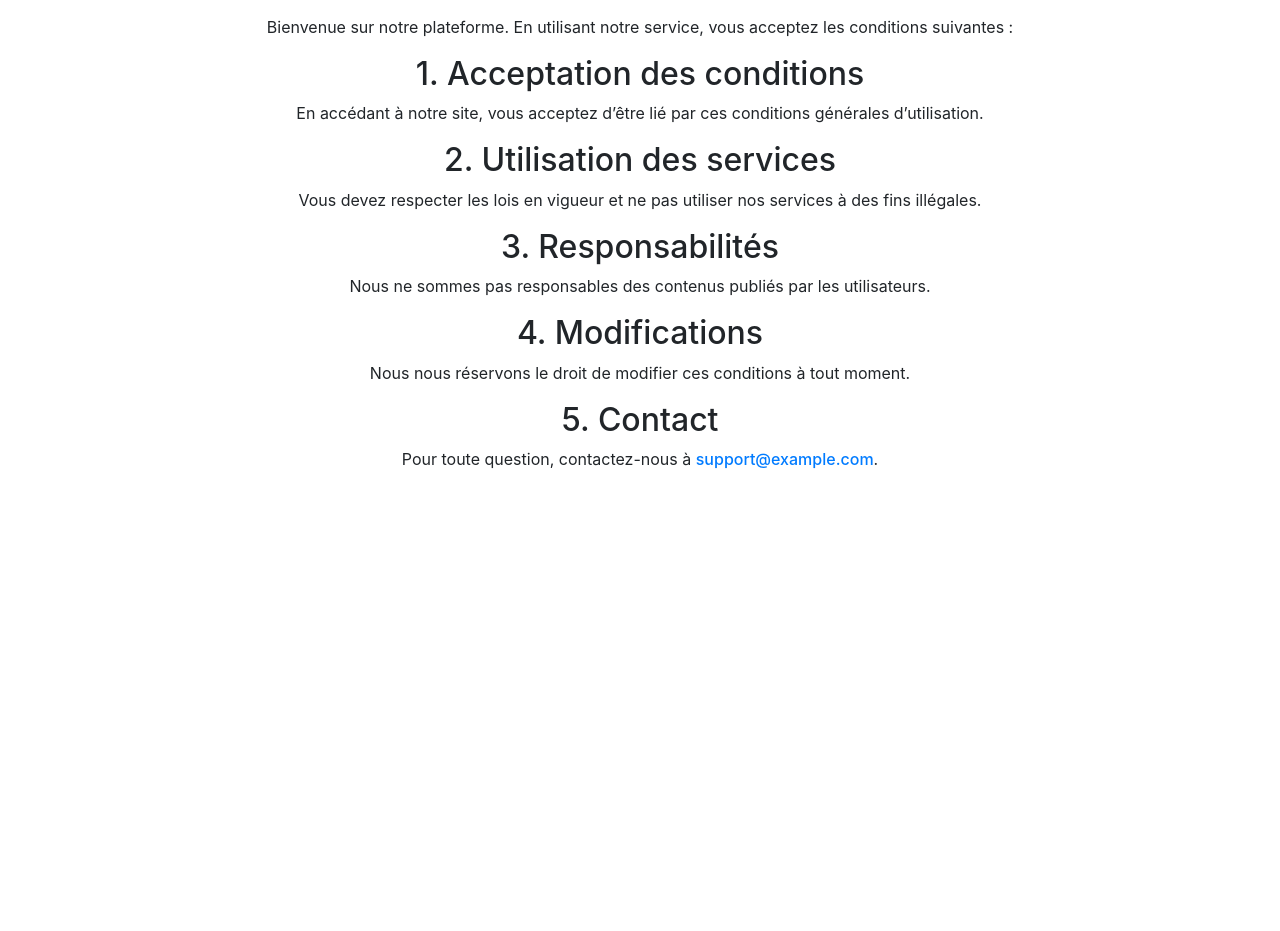
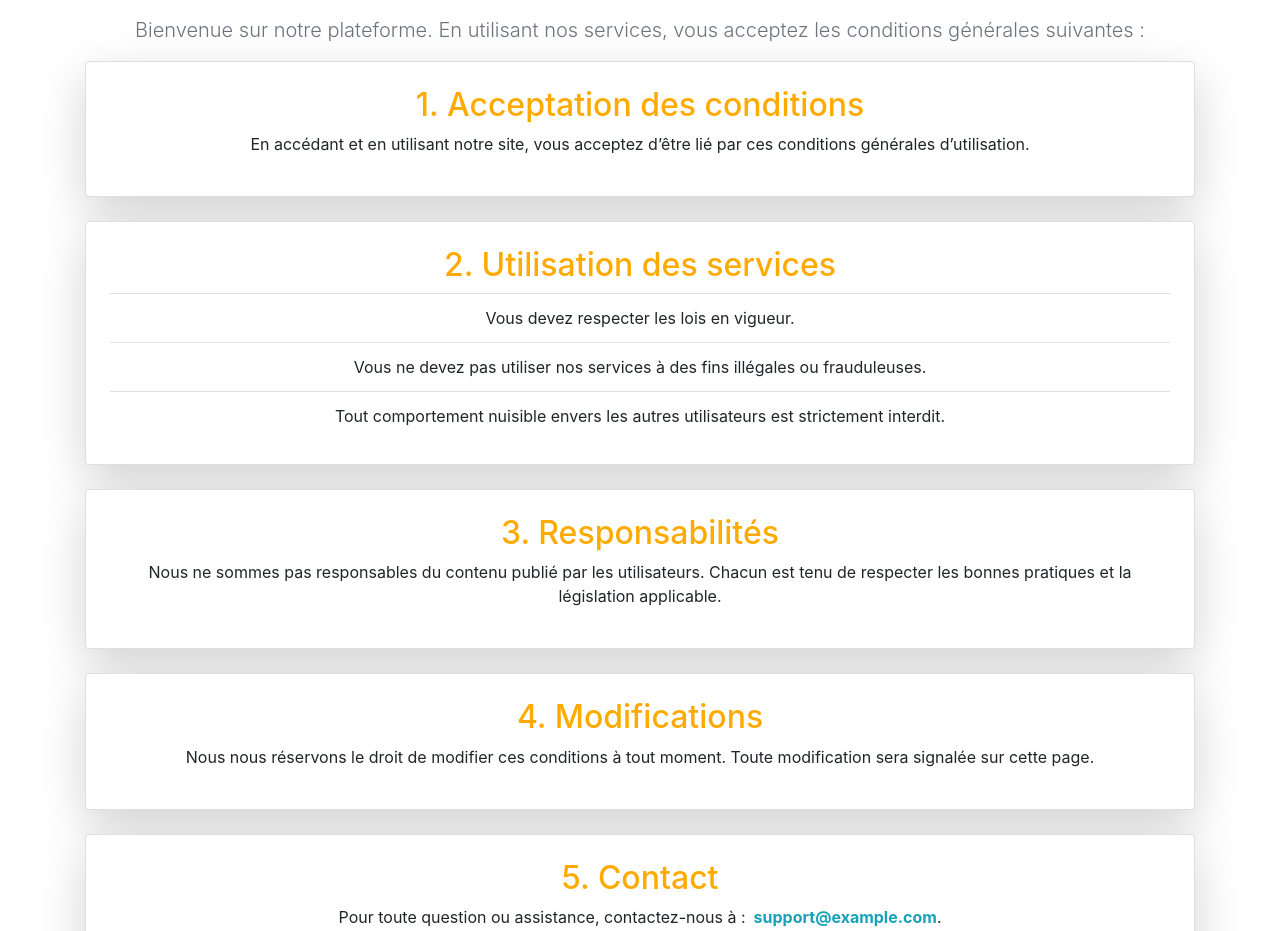
Before and after one commit to PierreSCHIAVON/SportSquad, a React (Vite) app in the folder FrontEnd/: page /conditions-utilisation in a window 1280 px wide. Shown: the part 201-1132 px from the top of the page. Before the commit the page ends 800 px from the top, so only its background shows below. Built offline with nearby package versions, Linux system fonts and the light colour scheme.

Commit message:
modification de la page conditions d'utilisation

```diff
--- a/FrontEnd/src/pages/ConditionsUtilisation.tsx
+++ b/FrontEnd/src/pages/ConditionsUtilisation.tsx
@@ -1,25 +1,56 @@
 import React from "react";
+import Breadcrumb from "../Components/Breadcrumb.tsx";
 
 const ConditionsUtilisation: React.FC = () => {
     return (
         <div className="container mt-5">
-            <h1>Conditions d'utilisation</h1>
-            <p>Bienvenue sur notre plateforme. En utilisant notre service, vous acceptez les conditions suivantes :</p>
+            <Breadcrumb items={[{ label: 'Home', href: '/' }]} />
+            <h1 className="text-center mb-4" style={{ color: '#FFAA00', fontWeight: 'bold' }}>Conditions d'utilisation</h1>
+            <p className="lead text-muted text-center">
+                Bienvenue sur notre plateforme. En utilisant nos services, vous acceptez les conditions générales suivantes :
+            </p>
 
-            <h2>1. Acceptation des conditions</h2>
-            <p>En accédant à notre site, vous acceptez d’être lié par ces conditions générales d’utilisation.</p>
+            <div className="card shadow-lg p-4 mb-4">
+                <h2 style={{ color: '#FFAA00' }}>1. Acceptation des conditions</h2>
+                <p>
+                    En accédant et en utilisant notre site, vous acceptez d’être lié par ces conditions générales d’utilisation.
+                </p>
+            </div>
 
-            <h2>2. Utilisation des services</h2>
-            <p>Vous devez respecter les lois en vigueur et ne pas utiliser nos services à des fins illégales.</p>
+            <div className="card shadow-lg p-4 mb-4">
+                <h2 style={{ color: '#FFAA00' }}>2. Utilisation des services</h2>
+                <ul className="list-group list-group-flush">
+                    <li className="list-group-item">Vous devez respecter les lois en vigueur.</li>
+                    <li className="list-group-item">Vous ne devez pas utiliser nos services à des fins illégales ou frauduleuses.</li>
+                    <li className="list-group-item">Tout comportement nuisible envers les autres utilisateurs est strictement interdit.</li>
+                </ul>
+            </div>
 
-            <h2>3. Responsabilités</h2>
-            <p>Nous ne sommes pas responsables des contenus publiés par les utilisateurs.</p>
+            <div className="card shadow-lg p-4 mb-4">
+                <h2 style={{ color: '#FFAA00' }}>3. Responsabilités</h2>
+                <p>
+                    Nous ne sommes pas responsables du contenu publié par les utilisateurs. Chacun est tenu de respecter les bonnes pratiques et la législation applicable.
+                </p>
+            </div>
 
-            <h2>4. Modifications</h2>
-            <p>Nous nous réservons le droit de modifier ces conditions à tout moment.</p>
+            <div className="card shadow-lg p-4 mb-4">
+                <h2 style={{ color: '#FFAA00' }}>4. Modifications</h2>
+                <p>
+                    Nous nous réservons le droit de modifier ces conditions à tout moment. Toute modification sera signalée sur cette page.
+                </p>
+            </div>
 
-            <h2>5. Contact</h2>
-            <p>Pour toute question, contactez-nous à <a href="mailto:support@example.com">support@example.com</a>.</p>
+            <div className="card shadow-lg p-4 mb-4">
+                <h2 style={{ color: '#FFAA00' }}>5. Contact</h2>
+                <p>
+                    Pour toute question ou assistance, contactez-nous à :
+                    <a href="mailto:support@example.com" className="ms-2 text-decoration-none fw-bold text-info">support@example.com</a>.
+                </p>
+            </div>
+
+            <footer className="text-center mt-5 text-muted border-top pt-3">
+                <p>&copy; {new Date().getFullYear()} <span className="fw-bold" style={{ color: '#FFAA00' }}>SportSquad</span>. Tous droits réservés.</p>
+            </footer>
         </div>
     );
 };
```
